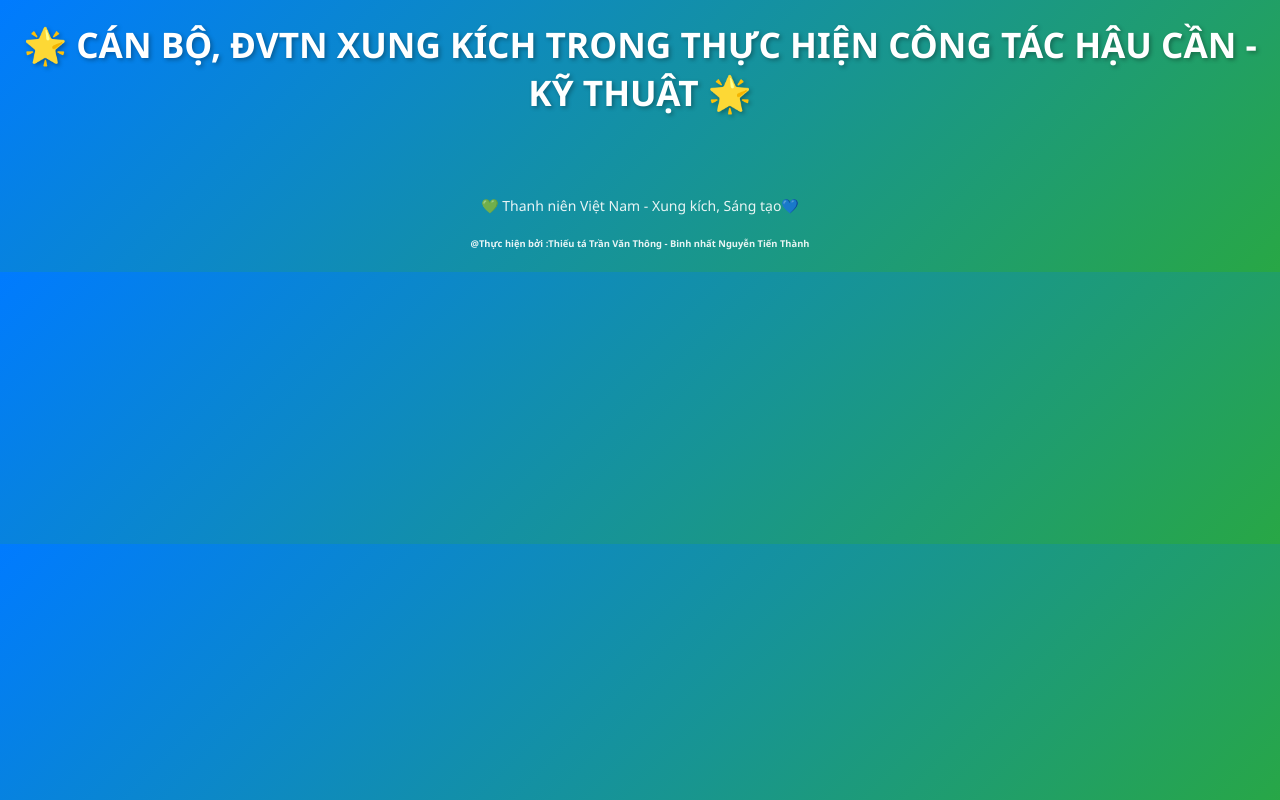
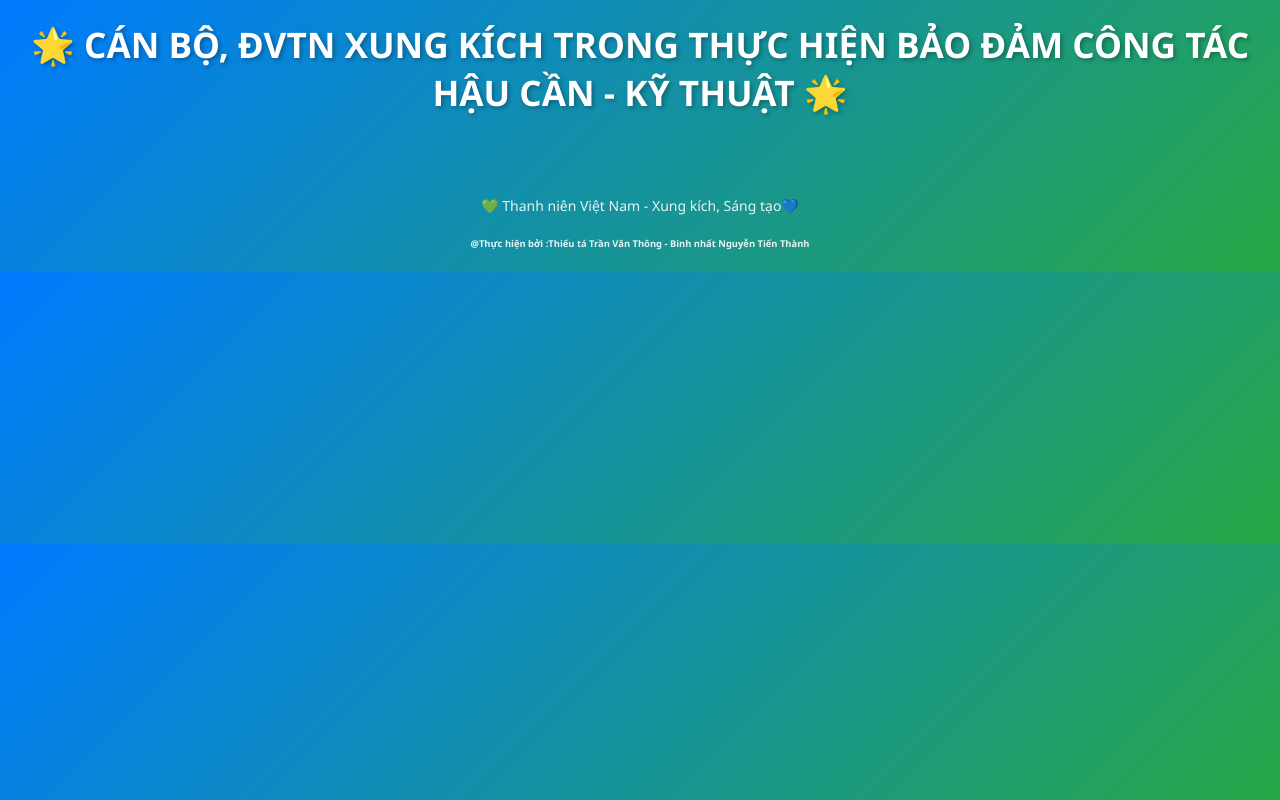
Before and after one commit to ushiwakamaru1612/HC-KT, a plain HTML site: page index.html in a window 1280 px wide. Drawn offline with Linux system fonts and the light colour scheme; no server answers.

Commit message:
Update index.html

```diff
--- a/index.html
+++ b/index.html
@@ -147,7 +147,7 @@
   </style>
 </head>
 <body>
-  <h1>🌟 CÁN BỘ, ĐVTN XUNG KÍCH TRONG THỰC HIỆN CÔNG TÁC HẬU CẦN - KỸ THUẬT 🌟</h1>
+  <h1>🌟 CÁN BỘ, ĐVTN XUNG KÍCH TRONG THỰC HIỆN BẢO ĐẢM CÔNG TÁC HẬU CẦN - KỸ THUẬT 🌟</h1>
   <div class="gallery" id="gallery"></div>
 
   <!-- Lightbox -->
```
